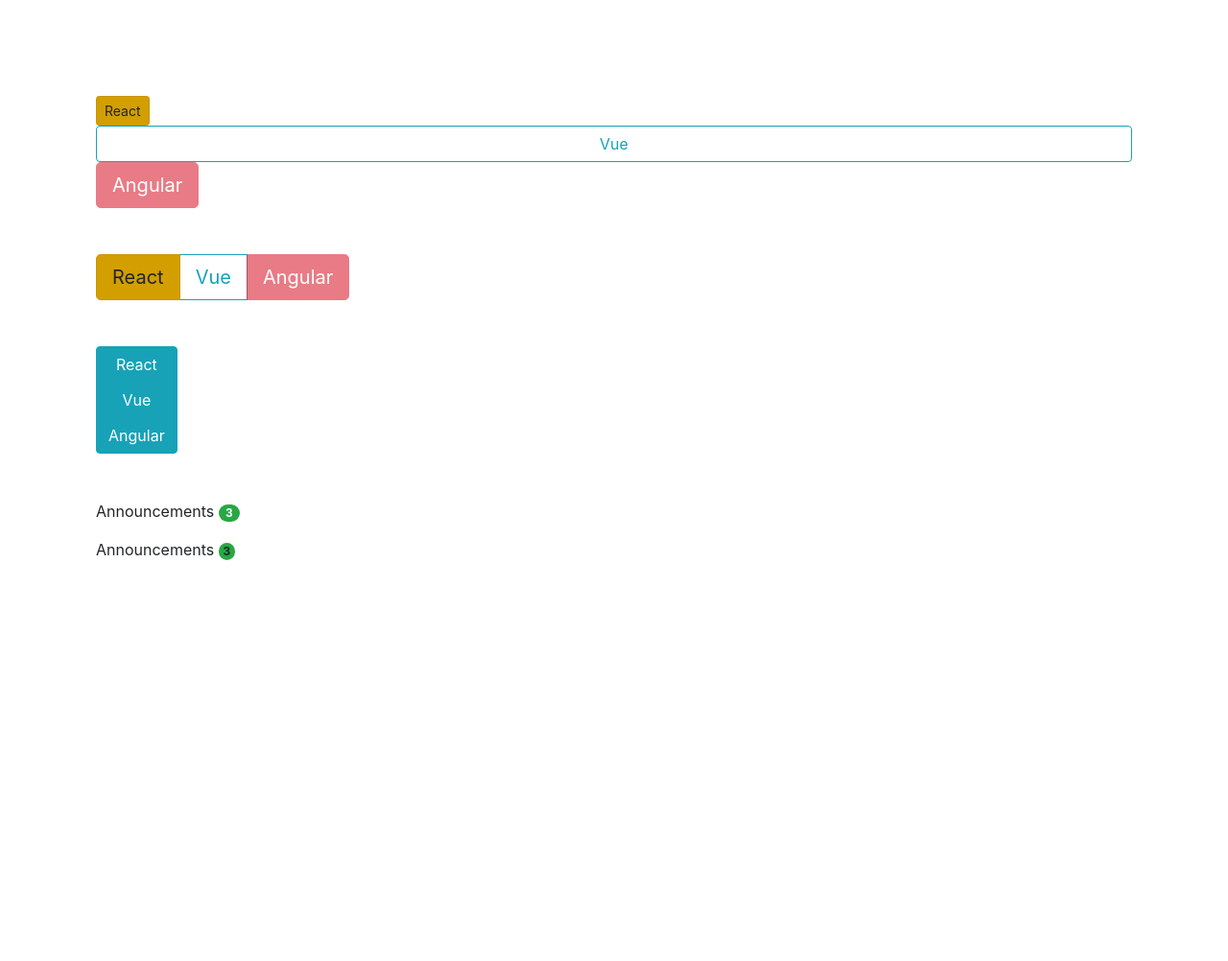
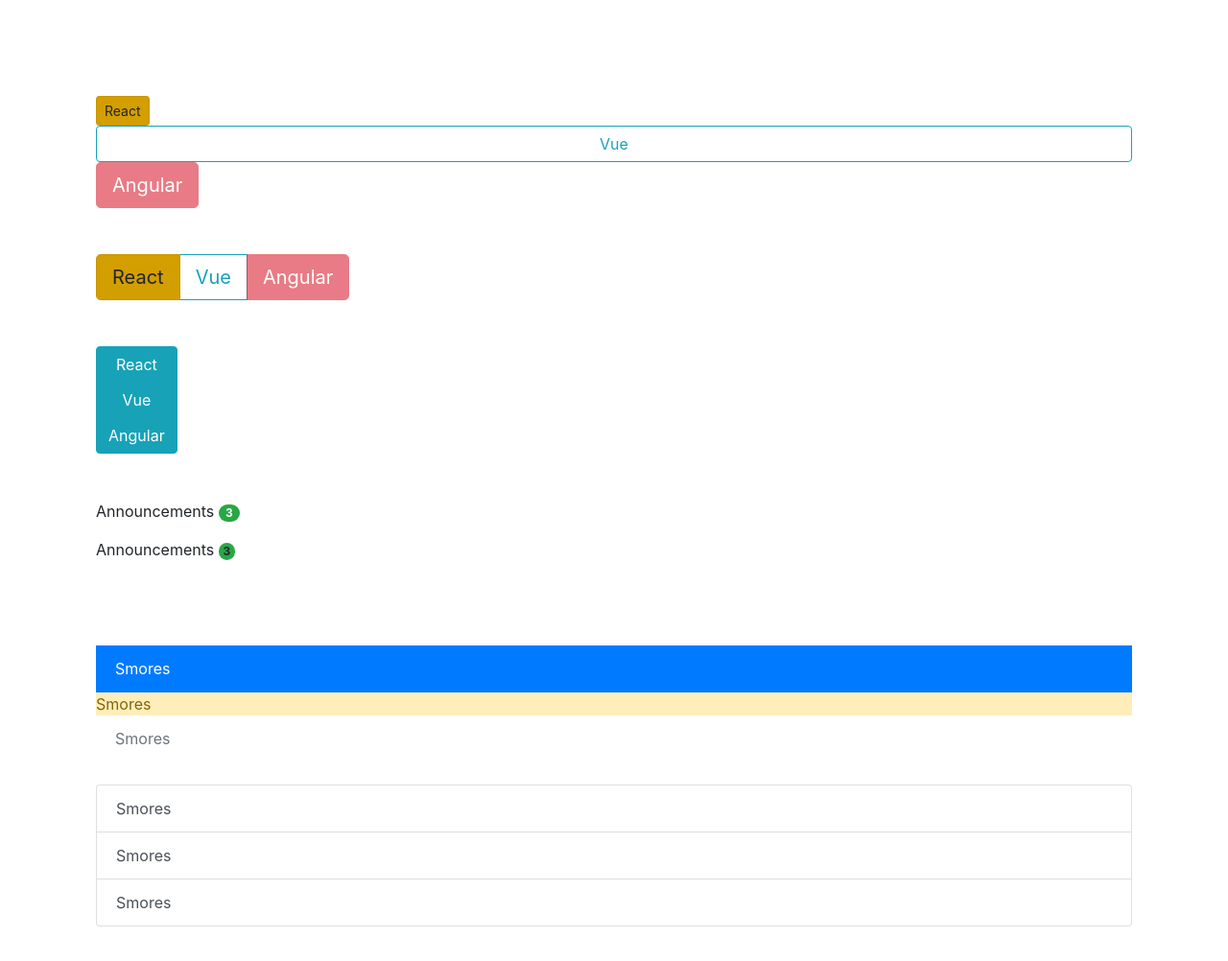
Before and after one commit to rana2020701/Bootstrap, a plain HTML site: page index.html in a window 1280 px wide. Shown: the whole page at 96% size. Before the commit the page ends 800 px from the top, so only its background shows below. Drawn offline with Linux system fonts and the light colour scheme.

Commit message:
list Group

```diff
--- a/index.html
+++ b/index.html
@@ -45,6 +45,21 @@
     Announcements
     <span class="badge bg-success rounded-pill">3</span>
 </p>
+<br>
+<br>
+<br>
+
+<div class="list-group list-group-flush">
+    <a href="" class="active list-group-item list-group-item-action">Smores</a>
+    <a href="" class="list-group-item-warning list-group-item-action">Smores</a>
+    <a href="" class="disabled list-group-item list-group-item-action">Smores</a>
+</div>
+<br>
+<div class="list-group ">
+    <a href="" class="list-group-item list-group-item-action">Smores</a>
+    <a href="" class="list-group-item list-group-item-action">Smores</a>
+    <a href="" class="list-group-item list-group-item-action">Smores</a>
+</div>
 
 </body>
 </html>
```
